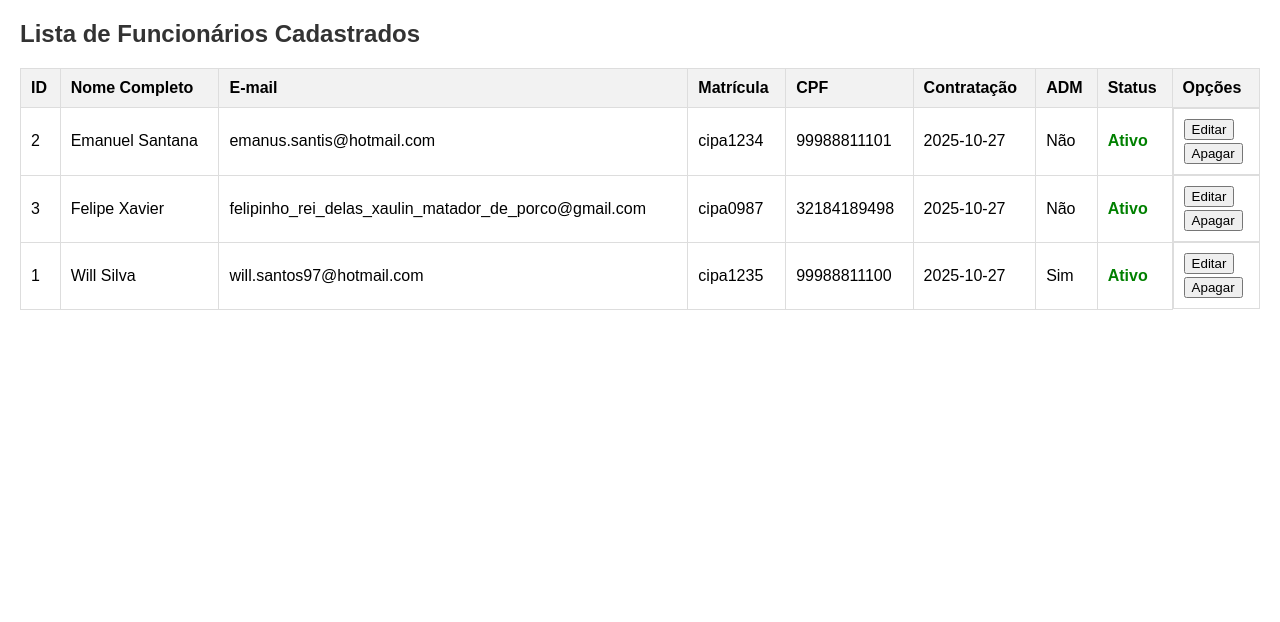
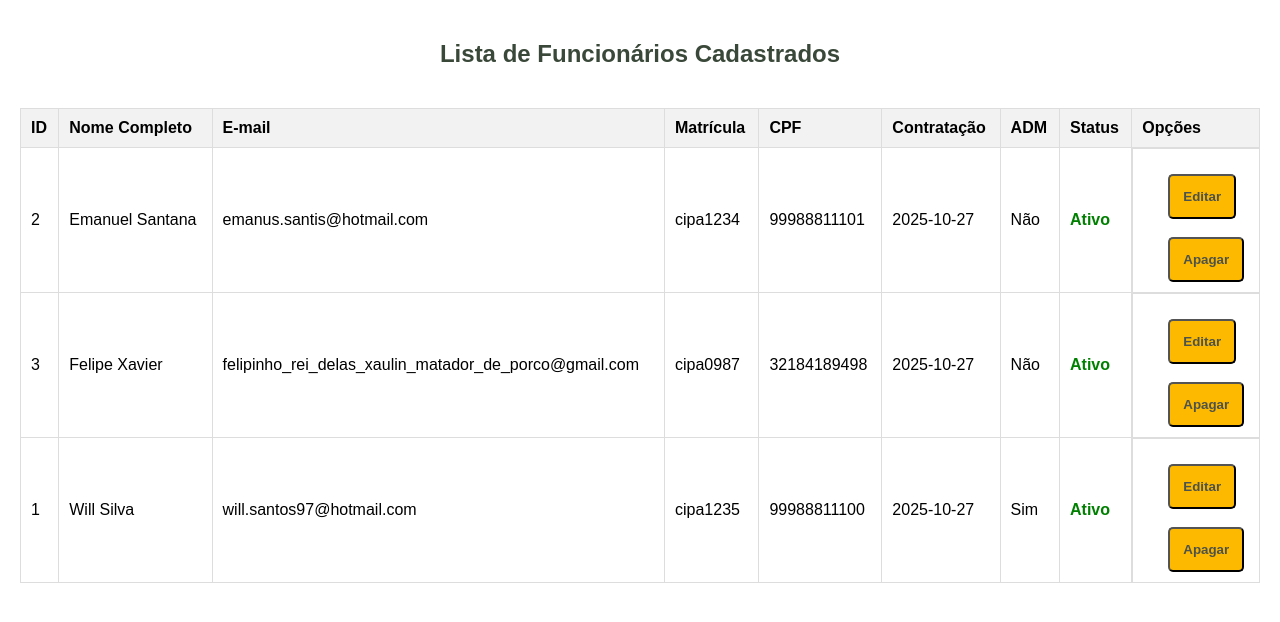
Before and after one commit to projectcipa/Cipa-Project-Main, a PHP site: page /views/listarFuncionarios.php in a window 1280 px wide. Shown: the top 622 px of the page. Run offline with PHP 8.4, Linux system fonts and the light colour scheme; data comes from the database, SQL or seed files in the repository.

Commit message:
alterei o css da listagem de funcionarios quando não existem funcionarios cadastrados

```diff
--- a/controllers/FuncionarioController.php
+++ b/controllers/FuncionarioController.php
@@ -58,10 +58,8 @@
         public function list(string $method): array {
             if ($method === "GET") {
 
-                // 1. Busca os dados
                 $funcionarios = $this->dao->listaFuncionarios();
-                //echo("List: " . "<br>");
-                //var_dump($funcionarios);
+
                 return $funcionarios;
 
             }
--- a/css/listarFuncionarios.css
+++ b/css/listarFuncionarios.css
@@ -1,10 +1,38 @@
 body {
     font-family: Arial, sans-serif; margin: 20px;
+    align-items: center;
+    align-content: center;
+    display: flex;
+    flex-direction: column;
+    justify-content: center;
 }
 
 
 h2 {
-     color: #333;
+    color: #3A4839;
+    text-align: center;
+    align-self: center;
+}
+
+button{
+
+    color: #4d524a;
+    background-color: #fcb900;
+    align-self: center;
+    padding: 13px;
+    border-radius: 5px;
+    margin-left: 25px;
+    margin-top: 15px;
+    font-weight: bold;
+    transition: box-shadow 0.3s ease, transform 0.3s ease;
+
+
+}
+
+button:hover{
+
+    cursor: pointer;
+
 }
 
 table {
--- /dev/null
+++ b/css/respostaCadastroFuncionario.css
@@ -0,0 +1,5 @@
+*{
+    padding: 0;
+    margin: 0;
+    box-sizing: border-box;
+}
--- a/repositories/EleicaoDAO.php
+++ b/repositories/EleicaoDAO.php
@@ -1,3 +1,6 @@
 <?php
+
     require_once __DIR__ . "../utils/conexao.php";
     require_once __DIR__ . "../models/Eleicao.php";
+
+?>
--- a/views/listarFuncionarios.php
+++ b/views/listarFuncionarios.php
@@ -20,6 +20,11 @@
 
     <?php if (empty($funcionarios)): ?>
         <p>Nenhum funcionário cadastrado no momento.</p>
+
+        <a href="../index.php">
+            <button>Voltar à Página Inicial</button>
+        </a>
+
     <?php else: ?>
 
         <table>
```
